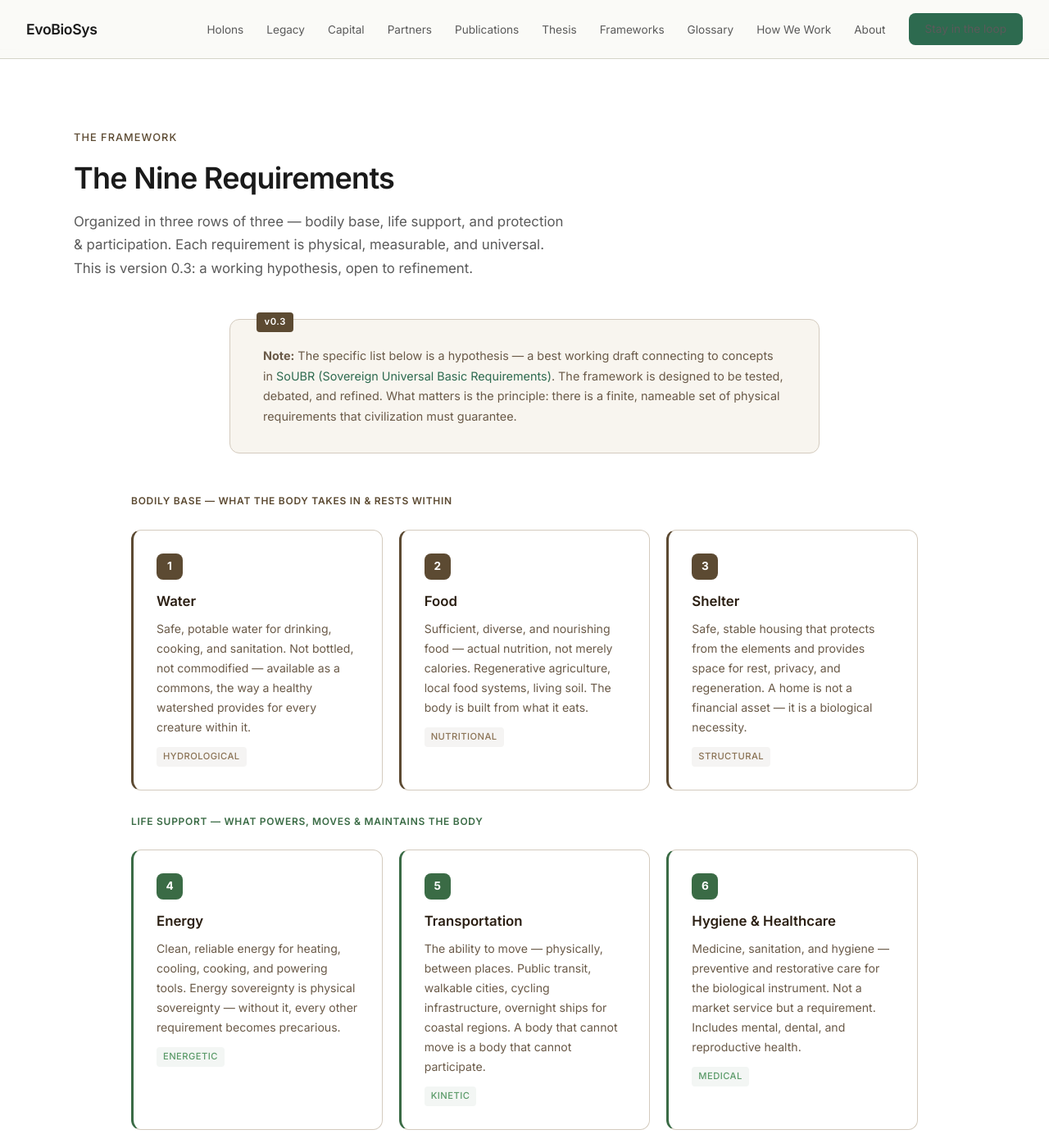
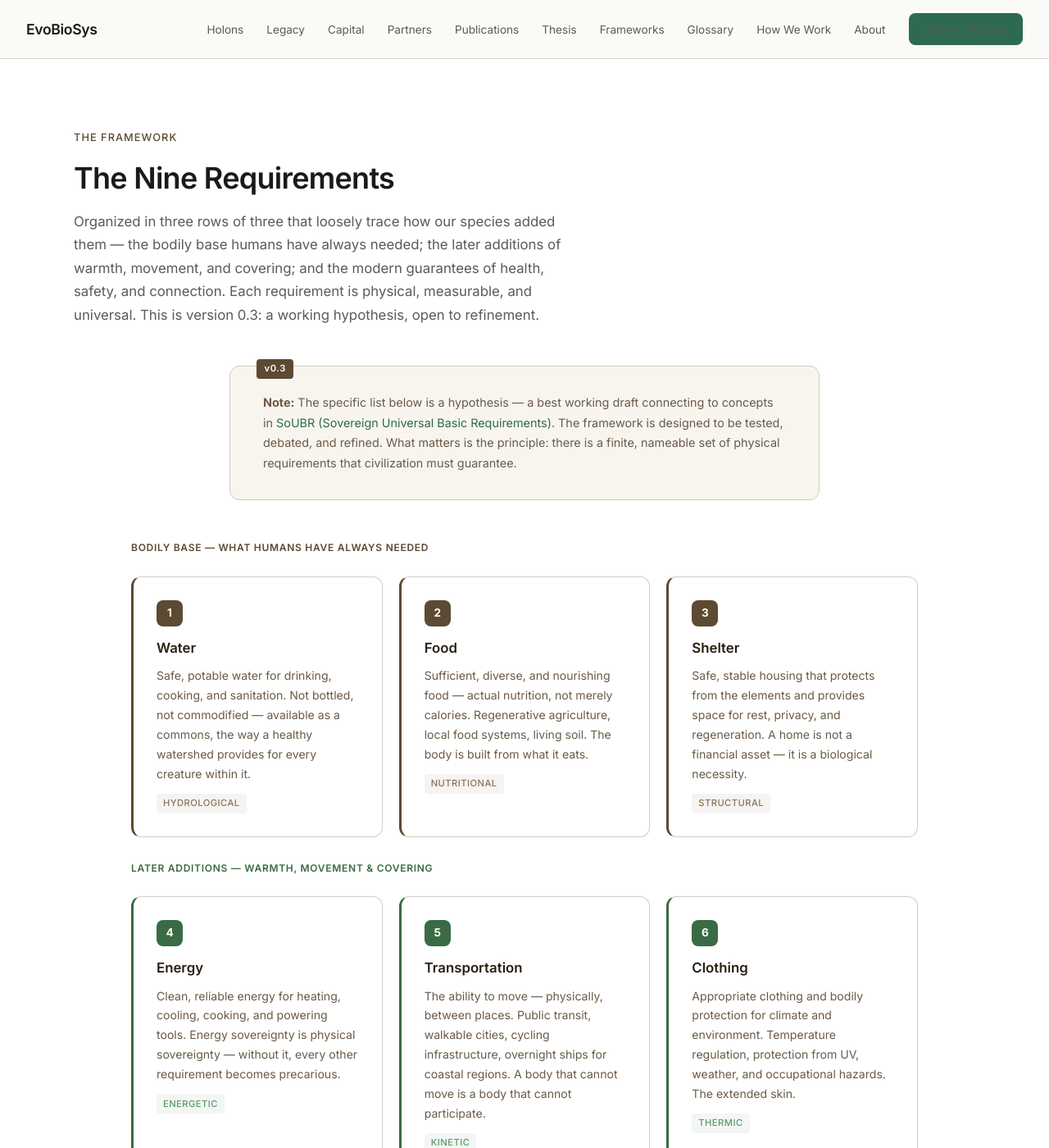
Before and after one commit to Evobiosys/evobiosys.org, a Jekyll site: the page built from holons/9ephr.html, in a window 1280 px wide and 1400 px high, scrolled down 1408 px. Shown: the whole window at 82% size. Built offline with Jekyll 4.4.1, drawn with Linux system fonts in a browser that asks for light colours; some of the changed text lies outside the part shown.

Commit message:
9EPhR: swap Clothing<->Hygiene & Healthcare (6<->7); rows now trace rough historical progression

```diff
--- a/holons/9ephr.html
+++ b/holons/9ephr.html
@@ -412,9 +412,11 @@ permalink: /holons/9ephr/
     <p class="section-label" style="color: var(--ephr-earth);">The Framework</p>
     <h2 class="section-title">The Nine Requirements</h2>
     <p class="section-subtitle">
-      Organized in three rows of three &mdash; bodily base, life support, and
-      protection &amp; participation. Each requirement is physical, measurable, and
-      universal. This is version 0.3: a working hypothesis, open to refinement.
+      Organized in three rows of three that loosely trace how our species added
+      them &mdash; the bodily base humans have always needed; the later additions of
+      warmth, movement, and covering; and the modern guarantees of health, safety,
+      and connection. Each requirement is physical, measurable, and universal.
+      This is version 0.3: a working hypothesis, open to refinement.
     </p>
 
     <div class="ephr-hypothesis">
@@ -431,7 +433,7 @@ permalink: /holons/9ephr/
     <div class="ephr-requirements-grid" style="margin-top: 2.5rem;">
 
       <!-- Row 1: Bodily base -->
-      <p class="ephr-row-label earth">Bodily base &mdash; what the body takes in &amp; rests within</p>
+      <p class="ephr-row-label earth">Bodily base &mdash; what humans have always needed</p>
 
       <div class="ephr-req-card row-earth">
         <span class="req-number">1</span>
@@ -467,7 +469,7 @@ permalink: /holons/9ephr/
       </div>
 
       <!-- Row 2: Life support -->
-      <p class="ephr-row-label green">Life support &mdash; what powers, moves &amp; maintains the body</p>
+      <p class="ephr-row-label green">Later additions &mdash; warmth, movement &amp; covering</p>
 
       <div class="ephr-req-card row-green">
         <span class="req-number">4</span>
@@ -493,6 +495,20 @@ permalink: /holons/9ephr/
 
       <div class="ephr-req-card row-green">
         <span class="req-number">6</span>
+        <h3>Clothing</h3>
+        <p>
+          Appropriate clothing and bodily protection for climate and environment.
+          Temperature regulation, protection from UV, weather, and occupational
+          hazards. The extended skin.
+        </p>
+        <span class="req-tag">Thermic</span>
+      </div>
+
+      <!-- Row 3: Protection & participation -->
+      <p class="ephr-row-label blue">Modern guarantees &mdash; health, safety &amp; connection</p>
+
+      <div class="ephr-req-card row-blue">
+        <span class="req-number">7</span>
         <h3>Hygiene &amp; Healthcare</h3>
         <p>
           Medicine, sanitation, and hygiene &mdash; preventive and restorative care
@@ -500,20 +516,6 @@ permalink: /holons/9ephr/
           Includes mental, dental, and reproductive health.
         </p>
         <span class="req-tag">Medical</span>
-      </div>
-
-      <!-- Row 3: Protection & participation -->
-      <p class="ephr-row-label blue">Protection &amp; participation &mdash; what shields the body &amp; connects it</p>
-
-      <div class="ephr-req-card row-blue">
-        <span class="req-number">7</span>
-        <h3>Clothing</h3>
-        <p>
-          Appropriate clothing and bodily protection for climate and environment.
-          Temperature regulation, protection from UV, weather, and occupational
-          hazards. The extended skin.
-        </p>
-        <span class="req-tag">Thermic</span>
       </div>
 
       <div class="ephr-req-card row-blue">
```
